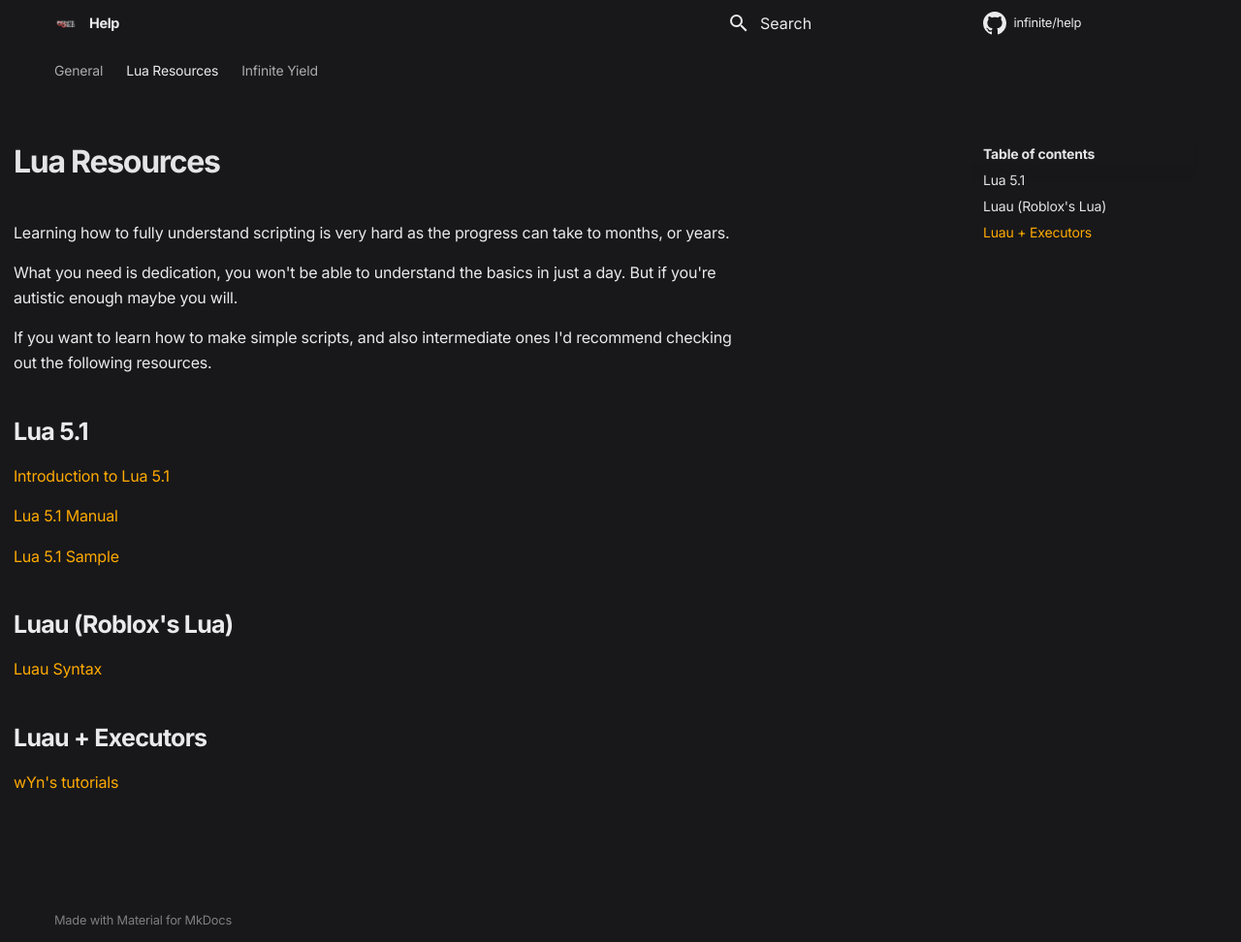
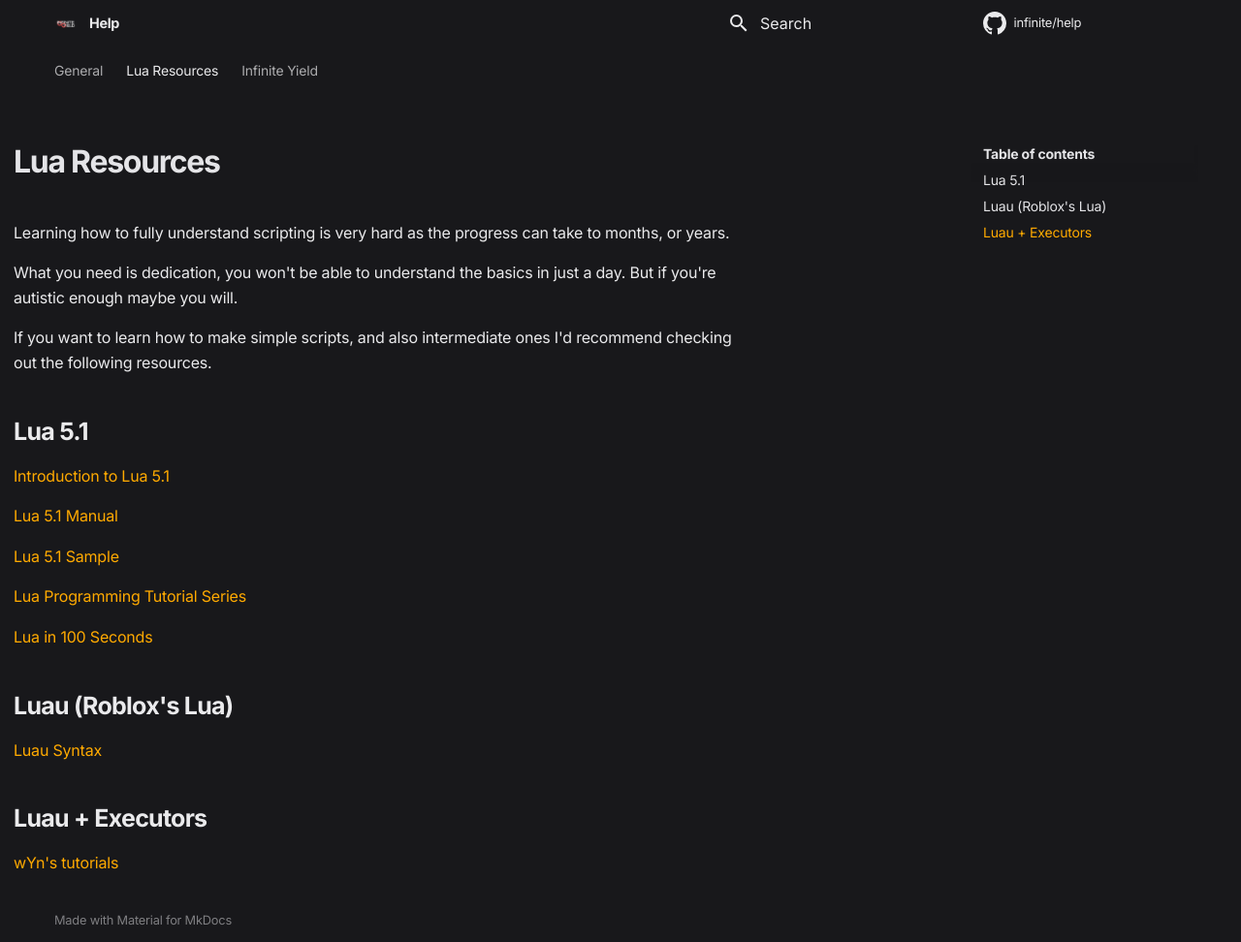
Before and after one commit to moikoros/help, an MkDocs documentation site: the page built from docs/luaresources.md, in a window 1280 px wide and 972 px high. Shown: the whole window at 97% size. Built offline with MkDocs 1.6.1 and Material for MkDocs 9.7.7, drawn with Linux system fonts in a browser that asks for light colours; comment, search, counter and statistics services are not loaded.

Commit message:
Update luaresources.md

```diff
--- a/docs/luaresources.md
+++ b/docs/luaresources.md
@@ -17,6 +17,10 @@
 
 [Lua 5.1 Sample](https://www.lua.org/gems/sample.pdf)
 
+[Lua Programming Tutorial Series](https://www.youtube.com/watch?v=4NKMtazVNe8&list=PL5gRzHmN4Dg1zPCMXOc1NXDxzvf3mb5_U)
+
+[Lua in 100 Seconds](https://www.youtube.com/watch?v=jUuqBZwwkQw)
+
 ## Luau (Roblox's Lua)
 
 [Luau Syntax](https://luau-lang.org/syntax)
```
